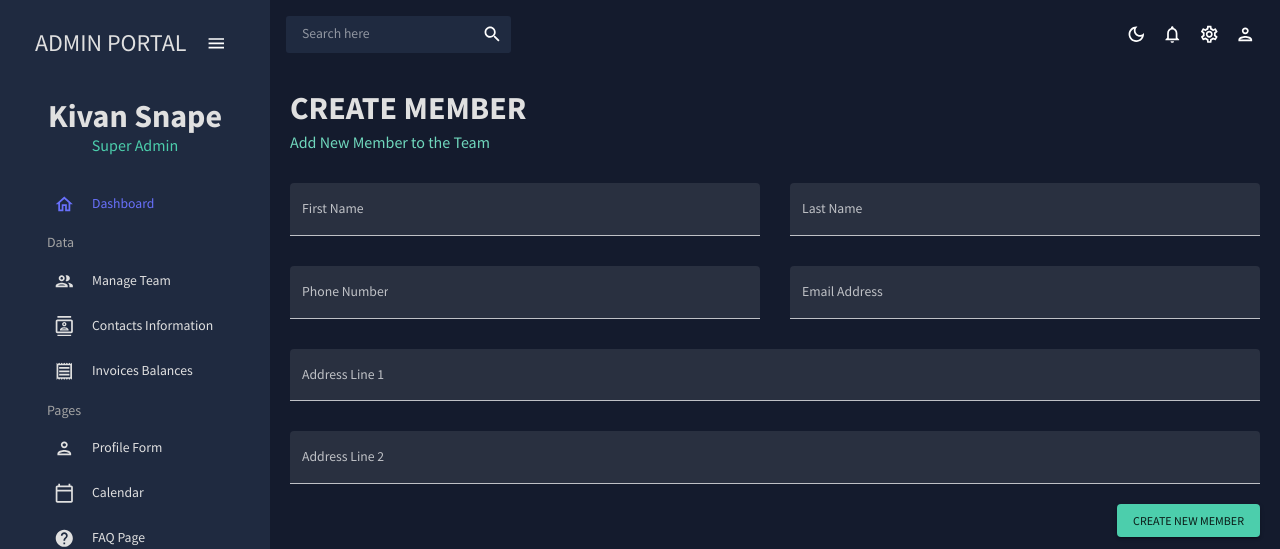
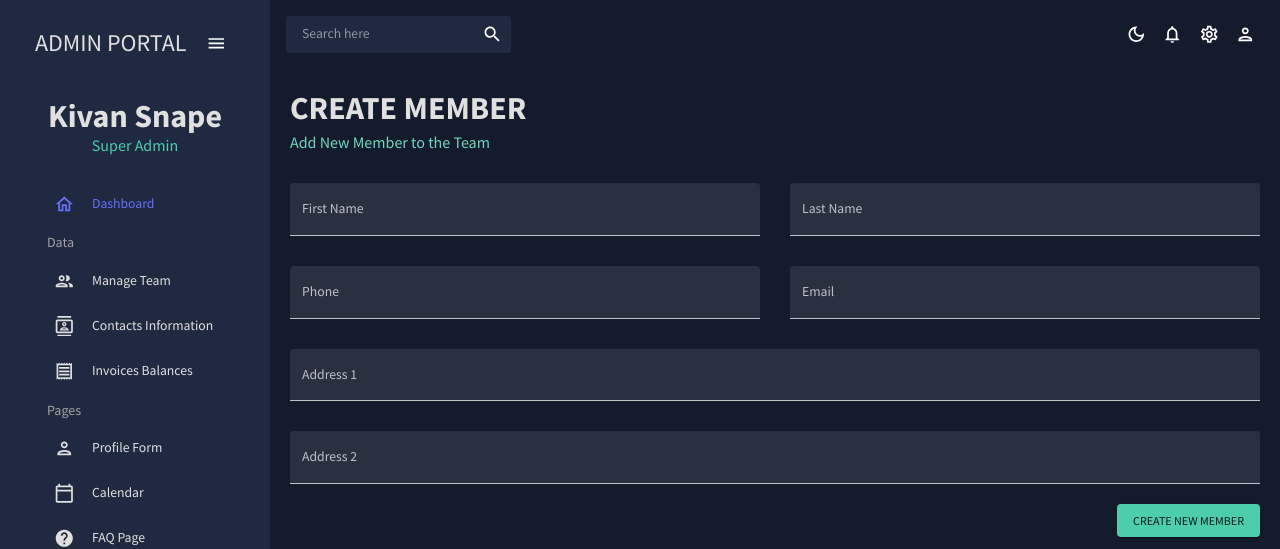
Before and after one commit to xxviiihours/admin-dashboard-app, a React (Create React App) app in the folder admin-ui/: page /create-member in a window 1280 px wide. Shown: the top 549 px of the page. Built offline with nearby package versions, Linux system fonts and the light colour scheme.

Commit message:
Changed FormDetail input fields as dynamic

```diff
--- a/admin-ui/src/helpers/utils.js
+++ b/admin-ui/src/helpers/utils.js
@@ -5,3 +5,12 @@ export const currencyFormatter = (number) => {
 };
 
 export const phoneRegExp = /^(09|\+639)\d{9}$/;
+
+export const inputLabelFormat = (key) => {
+	return key
+		.replace(/([a-z])([A-Z\d]+)/g, '$1 $2')
+		.trim()
+		.split(' ')
+		.map((word) => word.charAt(0).toUpperCase() + word.slice(1))
+		.join(' ');
+};
--- a/admin-ui/src/views/form/formDetails.jsx
+++ b/admin-ui/src/views/form/formDetails.jsx
@@ -2,8 +2,10 @@ import React from 'react';
 import OInput from '../../components/OInput';
 import { Field } from 'formik';
 import { Box } from '@mui/material';
+import { inputLabelFormat } from '../../helpers/utils';
 
 const FormDetails = ({ values, handleBlur, handleChange, isNonMobile }) => {
+
 	return (
 		<Box
 			display={'grid'}
@@ -11,83 +13,22 @@ const FormDetails = ({ values, handleBlur, handleChange, isNonMobile }) => {
 			gridTemplateColumns={'repeat(4, minmax(0, 1fr))'}
 			sx={{ '& > div': { gridColumn: isNonMobile ? undefined : 'span 4' } }}
 		>
-			{/* Row 1 */}
+			{Object.keys(values).map((key) => (
 				<Field
+					key={key}
 					fullWidth
 					variant={'filled'}
 					type={'text'}
-				label='First Name'
-				name={'firstName'}
+					label={inputLabelFormat(key)}
+					name={key}
+					hidden={key === 'address1' ? true : false}
+					value={values[key]}
+					onChange={handleChange}
 					onBlur={handleBlur}
-				onChange={handleChange}
-				value={values.firstName}
-				sx={{ gridColumn: 'span 2' }}
+					sx={{ gridColumn: key.includes('address') ? 'span 4' : 'span 2' }}
 					component={OInput}
 				/>
-			<Field
-				fullWidth
-				variant={'filled'}
-				type={'text'}
-				label='Last Name'
-				name={'lastName'}
-				onBlur={handleBlur}
-				onChange={handleChange}
-				value={values.lastName}
-				sx={{ gridColumn: 'span 2' }}
-				component={OInput}
-			/>
-
-			{/* Row 2 */}
-			<Field
-				fullWidth
-				variant={'filled'}
-				type={'text'}
-				label='Phone Number'
-				name={'phone'}
-				onBlur={handleBlur}
-				onChange={handleChange}
-				value={values.phone}
-				sx={{ gridColumn: 'span 2' }}
-				component={OInput}
-			/>
-			<Field
-				fullWidth
-				variant={'filled'}
-				type={'email'}
-				label='Email Address'
-				name={'email'}
-				onBlur={handleBlur}
-				onChange={handleChange}
-				value={values.email}
-				sx={{ gridColumn: 'span 2' }}
-				component={OInput}
-			/>
-
-			{/* Row 3 */}
-			<Field
-				fullWidth
-				variant={'filled'}
-				type={'text'}
-				label='Address Line 1'
-				name={'address1'}
-				onBlur={handleBlur}
-				onChange={handleChange}
-				value={values.address1}
-				sx={{ gridColumn: 'span 4' }}
-				component={OInput}
-			/>
-			<Field
-				fullWidth
-				variant={'filled'}
-				type={'text'}
-				label='Address Line 2'
-				name={'address2'}
-				onBlur={handleBlur}
-				onChange={handleChange}
-				value={values.address2}
-				sx={{ gridColumn: 'span 4' }}
-				component={OInput}
-			/>
+			))}
 		</Box>
 	);
 };
```
Lines whose indentation alone changed are shown as unchanged.
